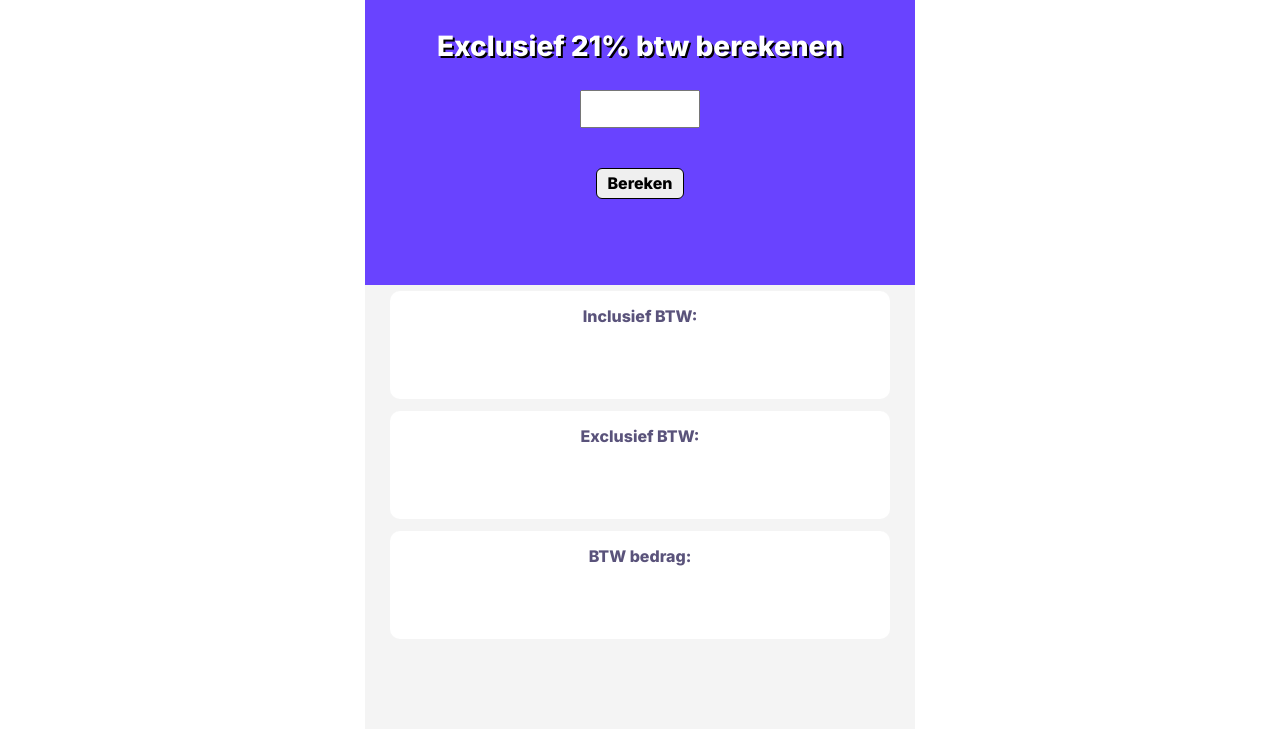
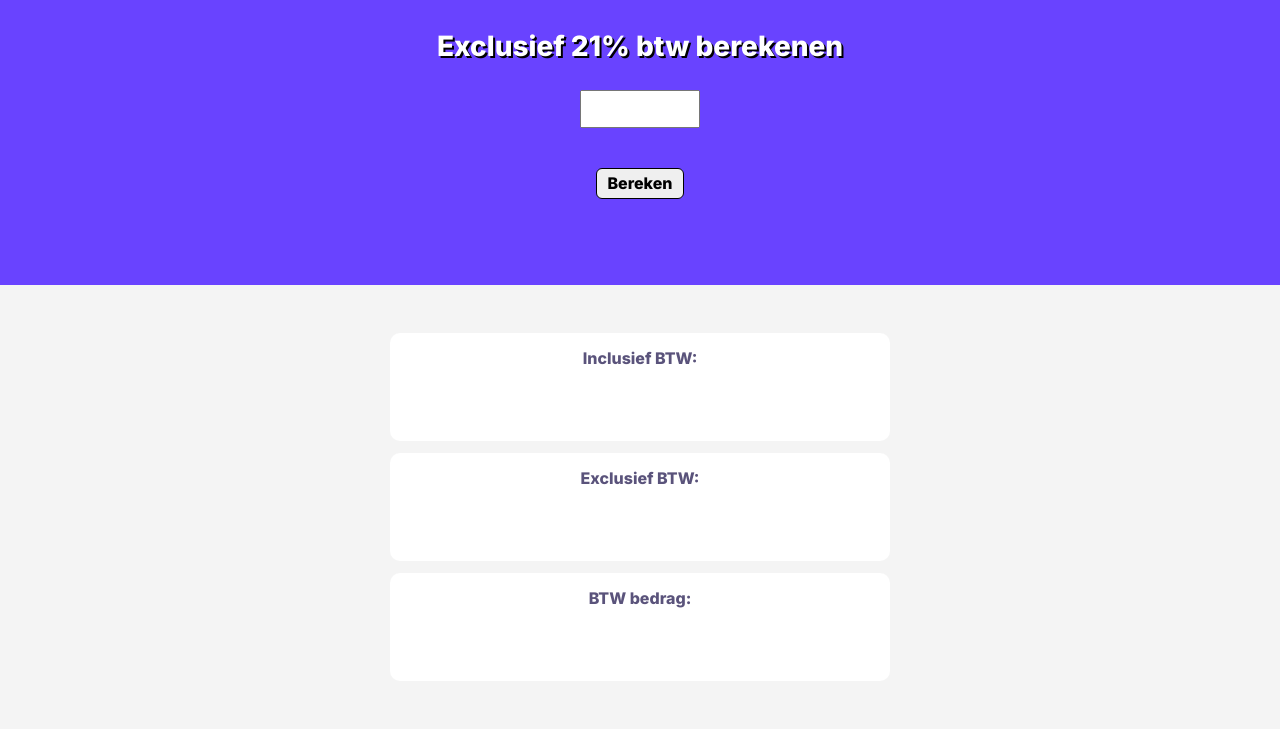
Before and after one commit to zpolat/btw, a website built with Vite: page index.html in a window 1280 px wide. Built offline with nearby package versions, Linux system fonts and the light colour scheme.

Commit message:
center divs

```diff
--- a/index.css
+++ b/index.css
@@ -3,7 +3,7 @@ body {
     /* width: 550px; */
     /* background: #6943FF; */
     font-family: 'Inter', sans-serif;
-    width: 550px;
+    width: 90%%;
     height: 429px;
     margin: auto;
     /* text-align: center; */
@@ -58,6 +58,10 @@ body {
     background: #F4F4F4;
     height: 444px;
     text-align:center;
+    display: flex;
+    flex-direction: column;
+    align-items: center;
+  justify-content: center;
 
 }
 
```
